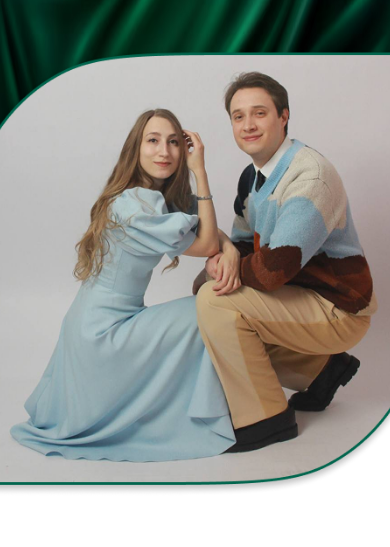
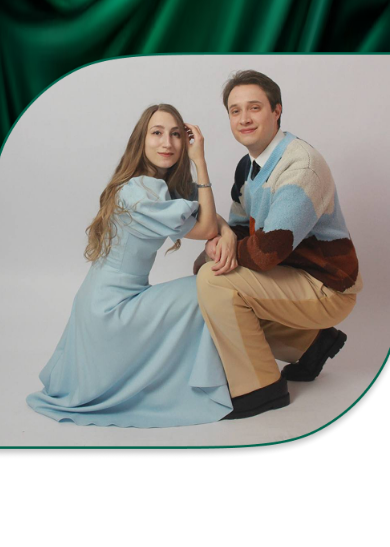
Before and after one commit to HDN98/invite_wedding_DK, a plain HTML site: page index.html in a window 390 px wide. Shown: the part 289-836 px from the top of the page. Drawn offline with Linux system fonts and the light colour scheme.

Commit message:
Update styles.css

```diff
--- a/styles.css
+++ b/styles.css
@@ -17,7 +17,7 @@
 	width: 100%;
 	position: relative;
 	background-image: url('picture/image18.png');
-	background-size: 100% 50%; /* Масштабирует изображение, чтобы заполнить весь фон */
+	background-size: 100% 60%; /* Масштабирует изображение, чтобы заполнить весь фон */
 	background-repeat: no-repeat;
 	background-position: center top;
 	display: flex; /* Включаем Flexbox */
@@ -70,9 +70,9 @@
         width: 50px; /* Определяем ширину для мобильных устройств */
     }
 	.our-photo {
-	    width: 120%; /* Устанавливаем ширину на 100% */
+	    width: 110%; /* Устанавливаем ширину на 100% */
             height: auto; /* Автоматическая высота для сохранения пропорций */
-            max-width: 120%; /* Ограничиваем максимальную ширину 100% */
+            max-width: 110%; /* Ограничиваем максимальную ширину 100% */
             display: block; /* Делаем элемент блочным для центрального выравнивания */
 	}
 }
@@ -83,9 +83,9 @@
         width: 40px; /* Определяем ширину для маленьких экранов */
     }
 	.our-photo {
-		width: 120%; /* Устанавливаем ширину на 100% */
+		width: 110%; /* Устанавливаем ширину на 100% */
             height: auto; /* Автоматическая высота для сохранения пропорций */
-            max-width: 120%; /* Ограничиваем максимальную ширину 100% */
+            max-width: 110%; /* Ограничиваем максимальную ширину 100% */
             display: block; /* Делаем элемент блочным для центрального выравнивания */
 	}
 }
```
